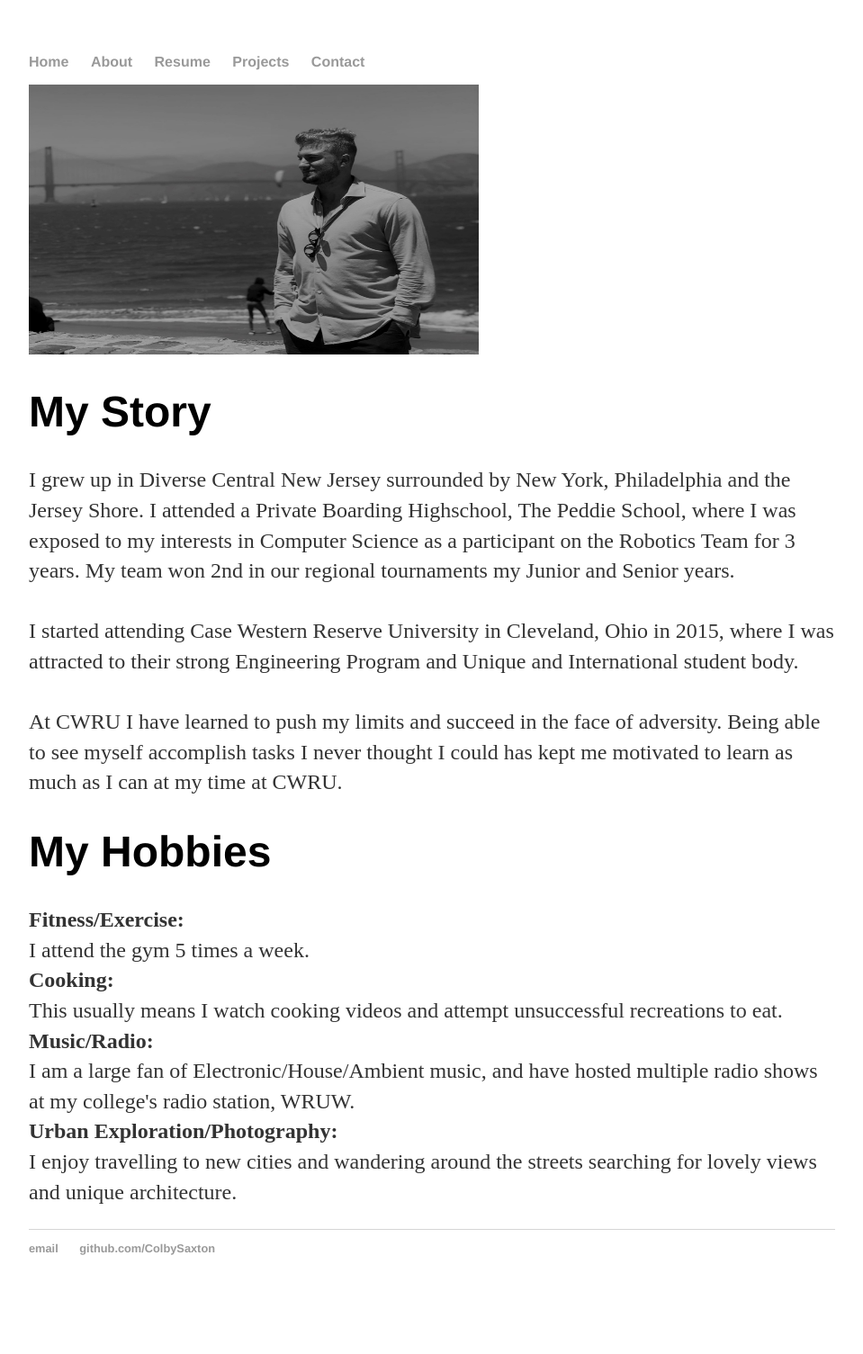
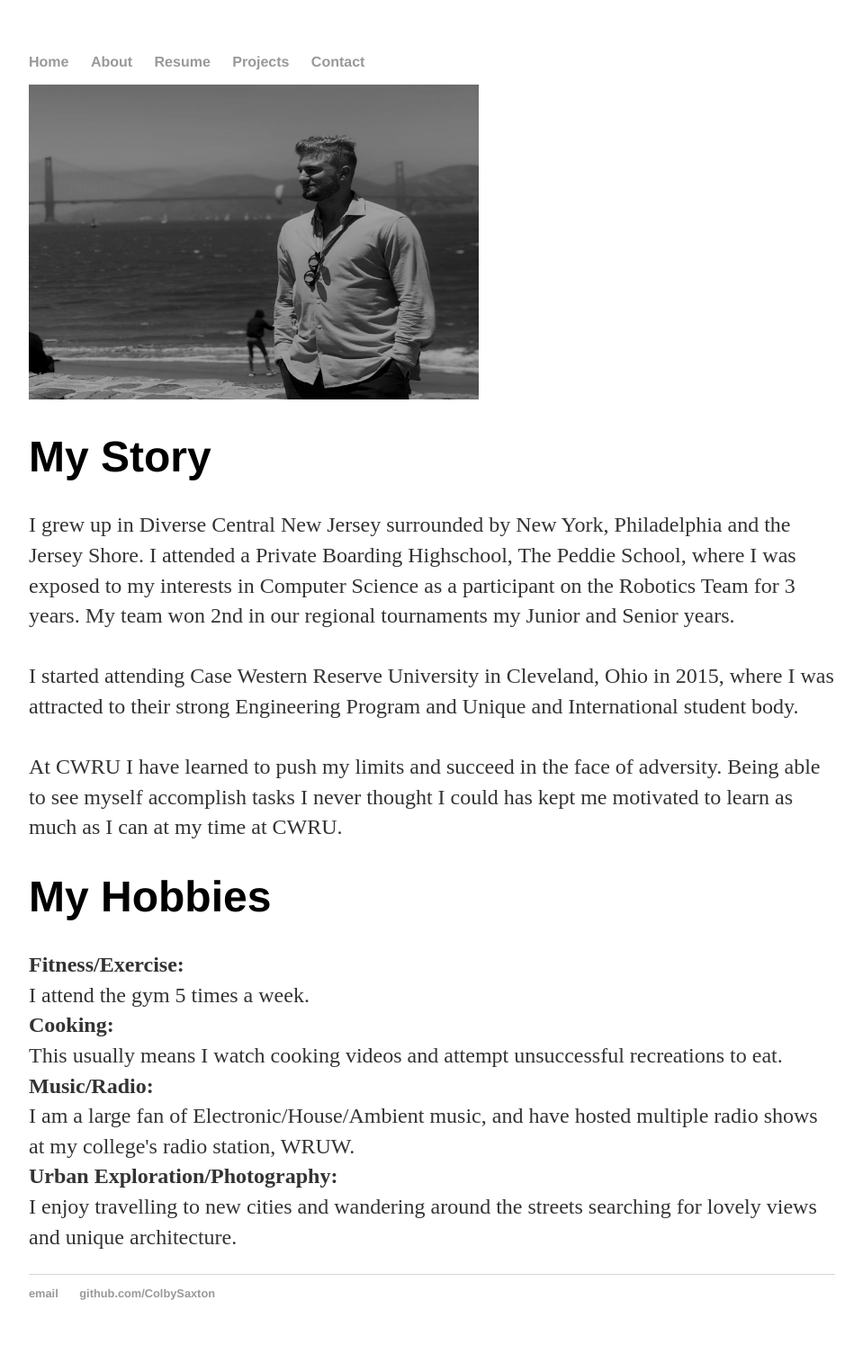
Before and after one commit to ColbySaxton/ColbySaxton.github.io, a Jekyll site: the page built from About/index.html, in a window 1280 px wide. Shown: the whole page at 90% size, without its empty margins (160-1119 px from the left). Built offline with Jekyll 4.4.1, drawn with Linux system fonts in a browser that asks for light colours; before the commit the page ends 1455 px from its top, so only the background shows below that.

Commit message:
Update index.html

```diff
--- a/About/index.html
+++ b/About/index.html
@@ -4,7 +4,7 @@ title: Colby Saxton, About Me
 ---
 <div class="blurb">
 	<div class="col-sm-4">
-	<img class="img-circle avatar" alt="Colby Saxton SF" src="ColbySaxtonFancySmall.jpg" width="500" height="300">
+	<img class="img-circle avatar" alt="Colby Saxton SF" src="ColbySaxtonFancySmall.jpg" width="500" height="350">
 	</div>
 	<h1>My Story</h1>
 	<p>I grew up in Diverse Central New Jersey surrounded by New York, Philadelphia and the Jersey Shore. I attended a Private Boarding Highschool, The Peddie School, where I was exposed to my interests in Computer Science as a participant on the Robotics Team for 3 years. My team won 2nd in our regional tournaments my Junior and Senior years.
```
